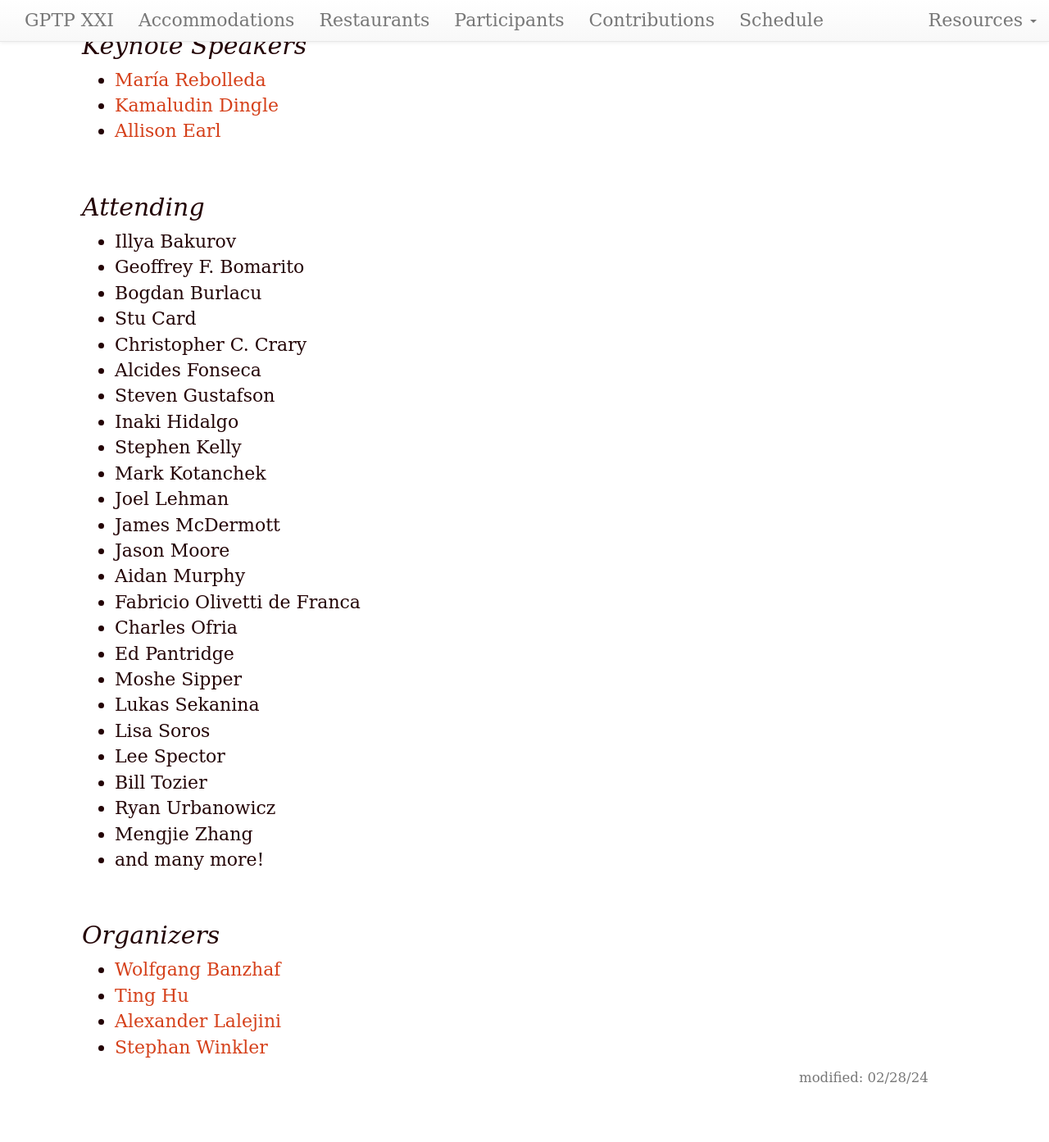
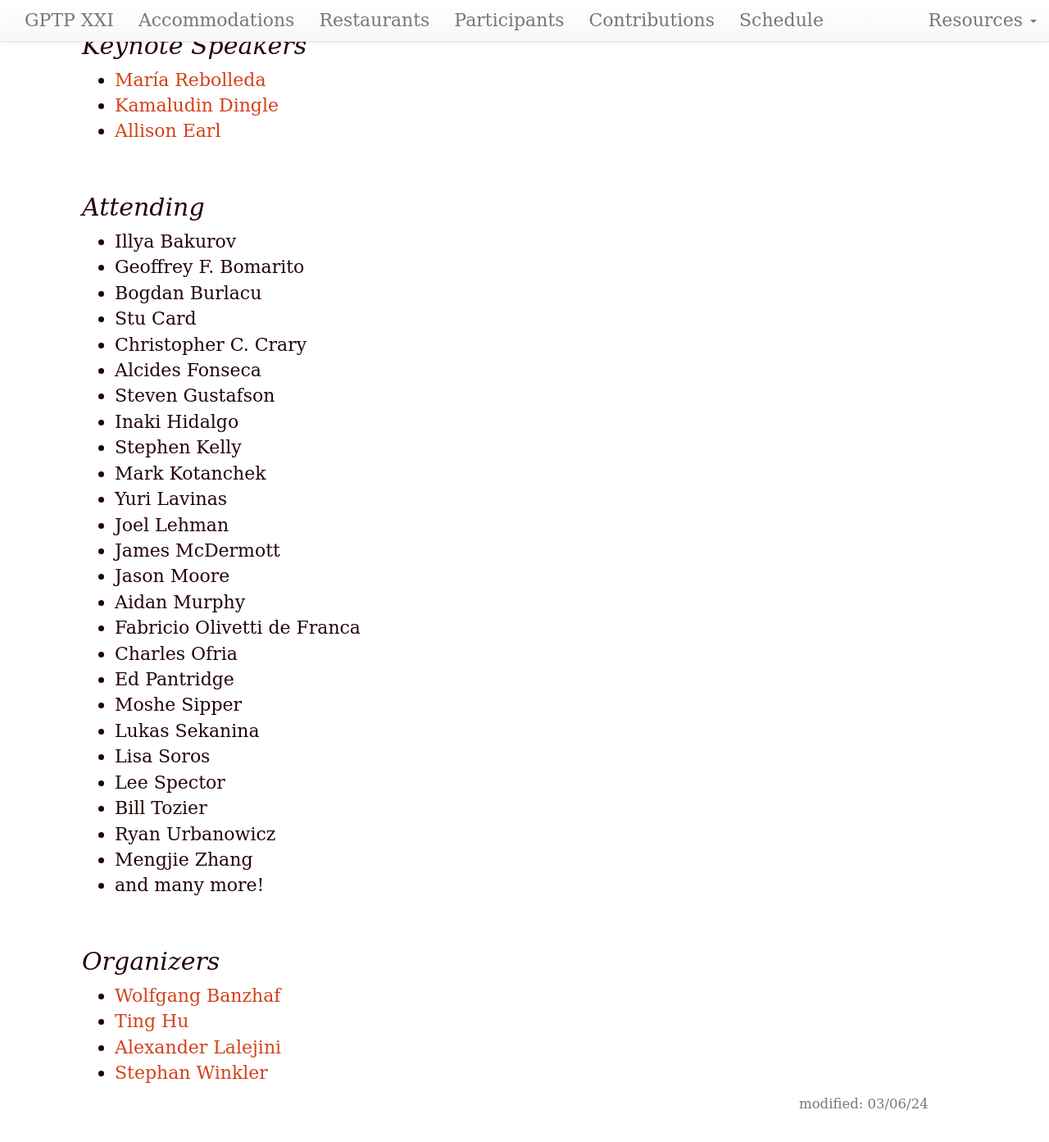
Before and after one commit to GPTP-workshop/gptp-workshop.github.io, a Jekyll site: the page built from attendees.md, in a window 1280 px wide and 1400 px high, scrolled down 293 px. Shown: the top 1393 px of the window at 82% size. Built offline with Jekyll 4.4.1, drawn with Linux system fonts in a browser that asks for light colours; our own code applies the rules of GitHub Pages for plain Markdown files; before the commit the page ends 1661 px from its top, so only the background shows below that.

Commit message:
Update attendees.md

```diff
--- a/attendees.md
+++ b/attendees.md
@@ -1,6 +1,6 @@
 ---
 layout: default
-updated: "Feb 28, 2024"
+updated: "Mar 06, 2024"
 roman: "XXI"
 dates: "June 06-08, 2024"
 ---
@@ -25,6 +25,7 @@ dates: "June 06-08, 2024"
 - Inaki Hidalgo
 - Stephen Kelly
 - Mark Kotanchek
+- Yuri Lavinas
 - Joel Lehman
 - James McDermott
 - Jason Moore
```
